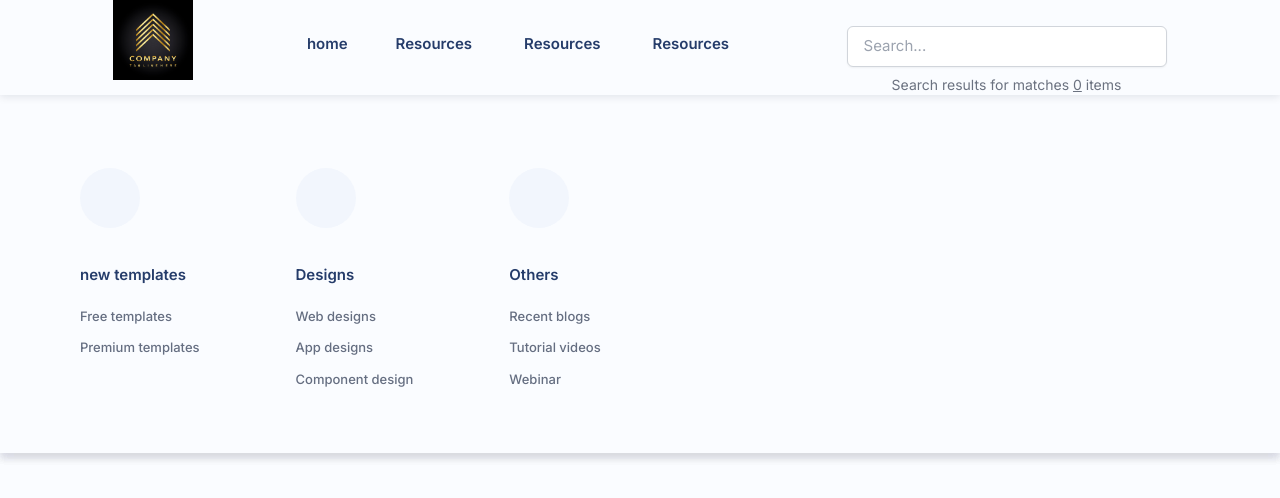
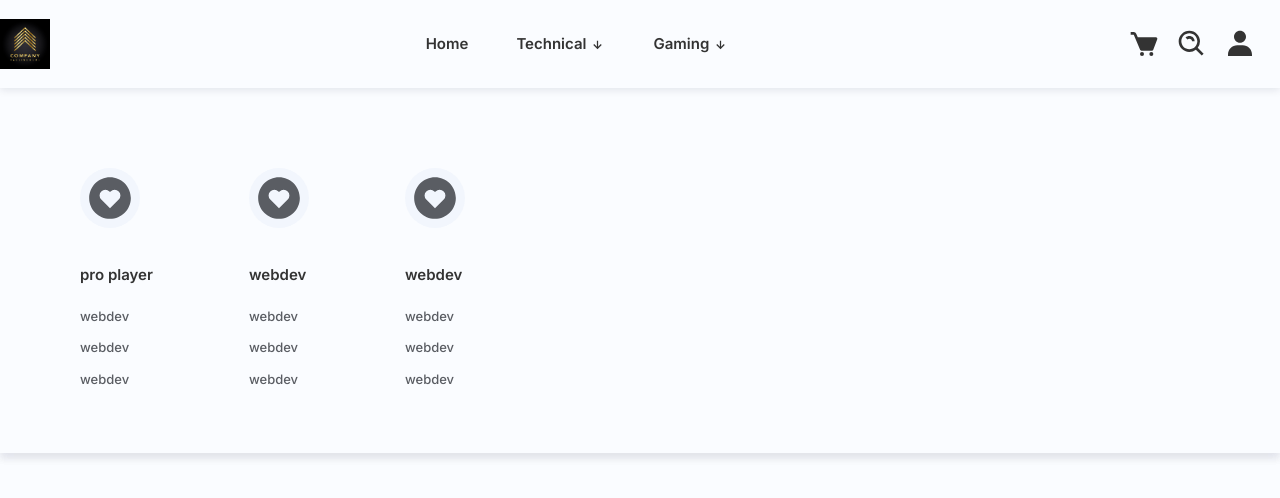
Before and after one commit to Guptaashish2003/beyondbazaar, a Next.js app: page / in a window 1280 px wide. Shown: the top 498 px of the page. Built offline with nearby package versions, Linux system fonts and the light colour scheme.

Commit message:
nav completed

```diff
--- a/package.json
+++ b/package.json
@@ -15,6 +15,7 @@
     "postcss": "8.4.29",
     "react": "^18.2.0",
     "react-dom": "^18.2.0",
+    "react-icons": "^4.11.0",
     "tailwindcss": "^3.3.3"
   }
 }
--- a/src/app/globals.css
+++ b/src/app/globals.css
@@ -6,10 +6,10 @@
     --header-height: 3.5rem;
     /*========== Colors ==========*/
     /*Color mode HSL(hue, saturation, lightness)*/
-    --first-color: hsl(220, 68%, 54%);
+    --first-color: #333;
     --first-color-lighten: hsl(220, 68%, 97%);
-    --title-color: hsl(220, 48%, 28%);
-    --text-color: hsl(220, 12%, 45%);
+    --title-color: #333;
+    --text-color: hsl(220, 5%, 37%);
     --body-color: hsl(220, 100%, 99%);
     /*========== Font and typography ==========*/
     /*.5rem = 8px | 1rem = 16px ...*/
@@ -24,6 +24,9 @@
     --z-tooltip: 10;
     --z-fixed: 100;
   }
+  .text-color{
+    color: #333;
+  }
 
   * {
     box-sizing: border-box;
@@ -35,6 +38,7 @@
     font-family: var(--body-font);
     font-size: var(--normal-font-size);
     background-color: var(--body-color);
+
     color: var(--text-color);
   }
 
@@ -84,20 +88,7 @@
     justify-content: space-between;
     align-items: center;
   }
-  .nav__logo {
-    display: inline-flex;
-    align-items: center;
-    column-gap: 0.25rem;
-    color: var(--title-color);
-    font-weight: var(--font-semi-bold);
-    transition: color 0.3s;
-  }
-  .nav__logo i {
-    font-size: 1.25rem;
-  }
-  .nav__logo:hover {
-    color: var(--first-color);
-  }
+
   .nav__toggle {
     position: relative;
     width: 32px;
--- a/src/app/layout.js
+++ b/src/app/layout.js
@@ -3,7 +3,6 @@ import './globals.css'
 import { Inter } from 'next/font/google'
 
 const inter = Inter({ subsets: ['latin'] })
-console.log(inter)
 
 export const metadata = {
   title: 'Create Next App',
--- a/src/components/Navbar/Navbar.jsx
+++ b/src/components/Navbar/Navbar.jsx
@@ -3,9 +3,23 @@ import React, { useRef } from 'react'
 import Image from 'next/image'
 import logo from "@/assets/logo.png"
 import Dropdown from './dropdown'
+import { BiMenu,BiX,BiSolidCart,BiSearchAlt,BiSolidUser } from "react-icons/bi";
 import SearchBar from './SearchBar'
 
 function Navbar() {
+  const dropdownItems = [
+    {
+      title:"Technical",
+      dropLink:  [{title:"mobile",icon:"webdev",links:[{name:"pro player",url:"webdev"},{name:"webdev",url:"webdev"},{name:"webdev",url:"webdev"}]},{title:"computer",icon:"webdev",links:[{name:"webdev",url:"webdev"},{name:"webdev",url:"webdev"},{name:"webdev",url:"webdev"}]},{title:"smart watch",icon:"webdev",links:[{name:"webdev",url:"webdev"},{name:"webdev",url:"webdev"},{name:"webdev",url:"webdev"}]}],
+
+    },
+    {
+      title:"Gaming",
+      dropLink:  [{title:"pro player",icon:"webdev",links:[{name:"webdev",url:"webdev"},{name:"webdev",url:"webdev"},{name:"webdev",url:"webdev"}]},{title:"webdev",icon:"webdev",links:[{name:"webdev",url:"webdev"},{name:"webdev",url:"webdev"},{name:"webdev",url:"webdev"}]},{title:"webdev",icon:"webdev",links:[{name:"webdev",url:"webdev"},{name:"webdev",url:"webdev"},{name:"webdev",url:"webdev"}]}],
+
+    },
+  ];
+
   const navToggleRef = useRef()
   const navMenuRef = useRef()
   const showMenu = () => {
@@ -14,44 +28,46 @@ function Navbar() {
   }
 
   return (
-<header className="header bg-black text-white">
-    <div className="nav__data">
+<header className="header">
+  <nav className="nav container">
+  <div className="nav__data">
         <div className="logo">
                 <Image
             src={logo}
-            width={80}
-            height={80}
+            width={50}
+            height={50}
             alt="logo"
             />
         </div>
-      <div className="nav__toggle"  onClick={showMenu} ref={navToggleRef}>
-        <i className="ri-menu-line nav__toggle-menu" />
-        <i className="ri-close-line nav__toggle-close" />
-      </div>
+
+
+        <div className="nav__toggle"  onClick={showMenu} ref={navToggleRef}>
+          <BiMenu className="nav__toggle-menu"/>
+          <BiX className='nav__toggle-close'/>
+        </div>
+
     </div>
-  <nav className="nav  ">
     {/*=============== NAV MENU ===============*/}
-    <div className="nav__menu"  ref={navMenuRef}>
+    <div className="nav__menu" id="nav-menu" ref={navMenuRef}>
       <ul className="nav__list">
         <li>
           <a href="#" className="nav__link">
-            home
+            Home
           </a>
         </li>
-        {/*=============== DROPDOWN 1 ===============*/}
-          <Dropdown/>
-        {/*=============== DROPDOWN 2 ===============*/}
-          <Dropdown/>
+        {/*=============== DROPDOWNs ===============*/}
+       { dropdownItems.map((item,index)=><Dropdown key={index} title={item.title} dropLink={item.dropLink}/>)}
 
-        {/*=============== DROPDOWN 3 ===============*/}
-          <Dropdown/>
       </ul>
     </div>
+    <div className="lsc flex justify-center items-center p-4">
+     <BiSolidCart className='w-8 h-8 mx-2 text-color'/>
+     <BiSearchAlt className='w-8 h-8 mx-2 text-color'/>
+     <BiSolidUser className='w-8 h-8 mx-2 text-color'/>
+    </div>
   </nav>
-    <div className="searchBar">
-      <SearchBar/>
-    </div>
 </header>
+
 
   )
 }
--- a/src/components/Navbar/dropdown.jsx
+++ b/src/components/Navbar/dropdown.jsx
@@ -1,104 +1,54 @@
 "use client"
 import React, { useRef } from 'react'
-
-function dropdown() {
+import { BiDownArrowAlt,BiSolidHeartCircle } from "react-icons/bi";
+function dropdown({title,dropLink}) {
   const itemRef = useRef()
   const showItem = () => {
-    // const showDropdown = document.querySelector('.show-dropdown')
-    // toggleItem(itemRef.current)
+    const showDropdown = document.querySelector('.show-dropdown')
+    toggleItem(itemRef.current)
 
-    // // 8. Remove the show-dropdown class from other items
-    // if(showDropdown && showDropdown!== itemRef.current){
-    //     toggleItem(showDropdown)
-    // }
+    // 8. Remove the show-dropdown class from other items
+    if(showDropdown && showDropdown!== itemRef.current){
+        toggleItem(showDropdown)
+    }
 
   }
 
-//   const toggleItem = (item) =>{
-//     const dropdownContainer = item.querySelector('.dropdown__container')
+  const toggleItem = (item) =>{
+    const dropdownContainer = item.querySelector('.dropdown__container')
 
-//     // 6. If the same item contains the show-dropdown class, remove
-//     if(item.classList.contains('show-dropdown')){
-//         dropdownContainer.removeAttribute('style')
-//         item.classList.remove('show-dropdown')
-//     } else{
-//         // 4. Add the maximum height to the dropdown content and add the show-dropdown class
-//         dropdownContainer.style.height = dropdownContainer.scrollHeight + 'px'
-//         item.classList.add('show-dropdown')
-//     }
-// }
+    // 6. If the same item contains the show-dropdown class, remove
+    if(item.classList.contains('show-dropdown')){
+        dropdownContainer.removeAttribute('style')
+        item.classList.remove('show-dropdown')
+    } else{
+        // 4. Add the maximum height to the dropdown content and add the show-dropdown class
+        dropdownContainer.style.height = dropdownContainer.scrollHeight + 'px'
+        item.classList.add('show-dropdown')
+    }
+}
 
   return (
     <li className="dropdown__item" ref={itemRef}>
     <div className="nav__link dropdown__button" onClick={showItem}>
-      Resources <i className="ri-arrow-down-s-line dropdown__arrow" />
+      {title} <BiDownArrowAlt className='text-color'/>
     </div>
     <div className="dropdown__container">
       <div className="dropdown__content">
-        <div className="dropdown__group">
+
+       {dropLink.map((items)=><div className="dropdown__group">
           <div className="dropdown__icon">
-            <i className="ri-code-line" />
+          <BiSolidHeartCircle style={{width:"50px", height:"50px"}}/>
           </div>
-          <span className="dropdown__title" >new templates</span>
+          <span className="dropdown__title">{items.title}</span>
           <ul className="dropdown__list">
-            <li>
-              <a href="#" className="dropdown__link">
-                Free templates
+        {items.links.map((link)=><li>
+              <a href={link.url} className="dropdown__link">
+                {link.name}
               </a>
-            </li>
-            <li>
-              <a href="#" className="dropdown__link">
-                Premium templates
-              </a>
-            </li>
+            </li>)}
           </ul>
-        </div>
-        <div className="dropdown__group">
-          <div className="dropdown__icon">
-            <i className="ri-pen-nib-line" />
-          </div>
-          <span className="dropdown__title">Designs</span>
-          <ul className="dropdown__list">
-            <li>
-              <a href="#" className="dropdown__link">
-                Web designs
-              </a>
-            </li>
-            <li>
-              <a href="#" className="dropdown__link">
-                App designs
-              </a>
-            </li>
-            <li>
-              <a href="#" className="dropdown__link">
-                Component design
-              </a>
-            </li>
-          </ul>
-        </div>
-        <div className="dropdown__group">
-          <div className="dropdown__icon">
-            <i className="ri-apps-2-line" />
-          </div>
-          <span className="dropdown__title">Others</span>
-          <ul className="dropdown__list">
-            <li>
-              <a href="#" className="dropdown__link">
-                Recent blogs
-              </a>
-            </li>
-            <li>
-              <a href="#" className="dropdown__link">
-                Tutorial videos
-              </a>
-            </li>
-            <li>
-              <a href="#" className="dropdown__link">
-                Webinar
-              </a>
-            </li>
-          </ul>
-        </div>
+        </div>)}
       </div>
     </div>
   </li>
```
Also changed, not shown: 1 other file (tests, documents, lock files or other folders).
